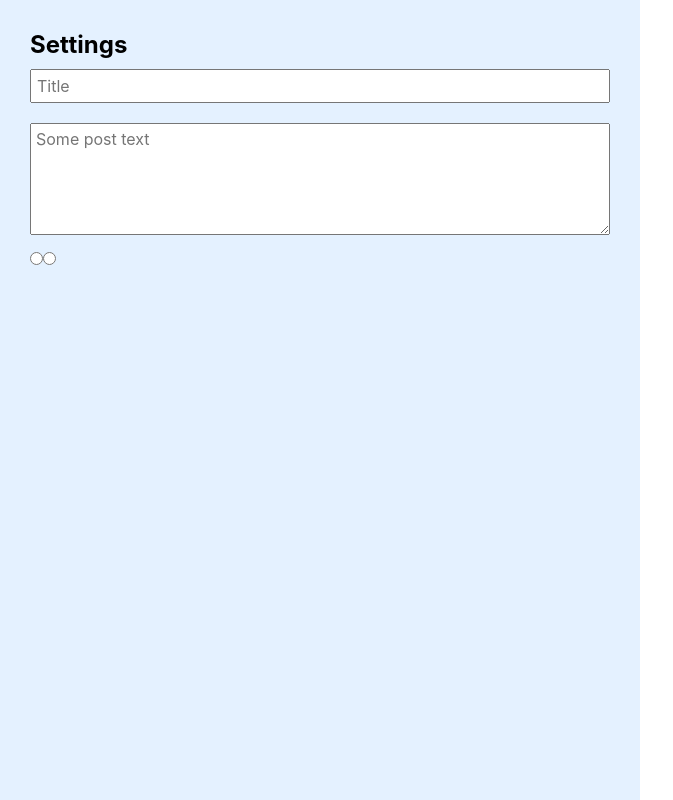
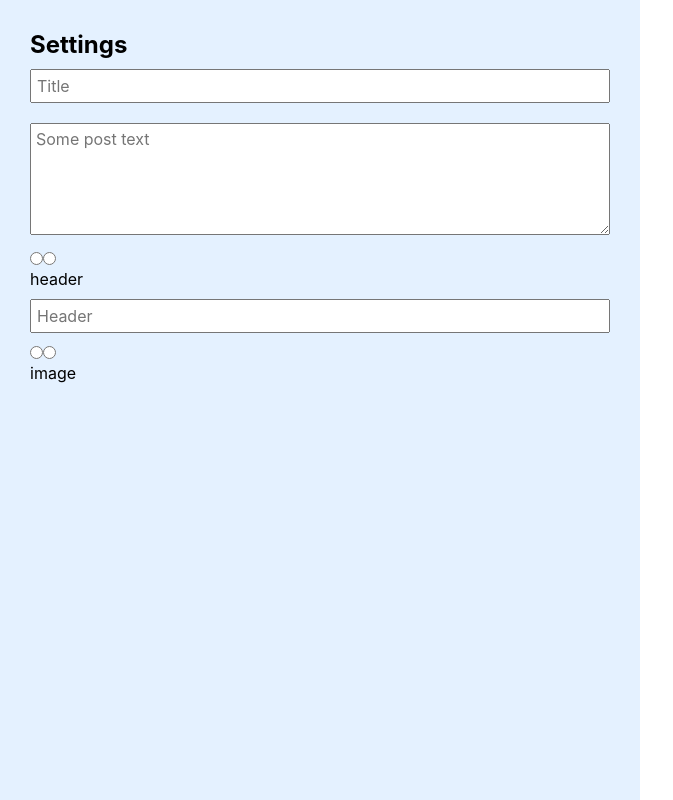
Before and after one commit to ElisabethFox/react-test-task, a React (Create React App) app: page / in a window 1280 px wide. Shown: the whole page, without its empty margins (0-673 px from the left). Built offline with nearby package versions, Linux system fonts and the light colour scheme.

Commit message:
fix components to Post Editor

```diff
--- a/src/components/App.jsx
+++ b/src/components/App.jsx
@@ -1,5 +1,5 @@
 import PostEditor from "./post-editor/PostEditor";
-import PostPreview from "./PostPreview";
+import PostPreview from "./post-preview/PostPreview";
 
 const App = () => {
     return (
--- a/src/components/post-editor/TitleForm.jsx
+++ b/src/components/post-editor/InputForm.jsx
@@ -1,16 +1,16 @@
 import Form from 'react-bootstrap/Form';
 
-const TitleForm = () => {
+const InputForm = ({ name }) => {
     return (
         <Form>
             <Form.Group className="mb-10">
                     <Form.Control
                         as="input"
                         type="text"
-                        name="title"
-                        aria-label="Title"
+                        name={name}
+                        aria-label={name}
                         className="form"
-                        placeholder="Title"
+                        placeholder={name}
                         //onChange={{}}
                     />
             </Form.Group>
@@ -18,4 +18,4 @@ const TitleForm = () => {
     );
 }
 
-export default TitleForm;
+export default InputForm;
--- a/src/components/post-editor/PostEditor.jsx
+++ b/src/components/post-editor/PostEditor.jsx
@@ -1,25 +1,21 @@
-import ToggleButtonGroup from 'react-bootstrap/ToggleButtonGroup'
-import ToggleButton from 'react-bootstrap/ToggleButton'
-import TitleForm from './TitleForm';
+import InputForm from './InputForm';
 import PostTextForm from './PostTextForm';
+import Toggle from './Toggle';
 
 const PostEditor = () => {
     return (
         <div className="post-container post-editor">
             <h2 className="post-editor__title">Settings</h2>
 
-            <TitleForm />
+            <InputForm name="Title" />
             <PostTextForm />
 
-            <ToggleButtonGroup name="toggle" type="radio" variant="primary">
-                <ToggleButton value={false}>
+            <Toggle title="header"/>
+            <InputForm name="Header" />
 
-                </ToggleButton>
+            <Toggle title="image"/>
 
-                <ToggleButton value={true}>
 
-                </ToggleButton>
-            </ToggleButtonGroup>
         </div>
     );
 }
--- /dev/null
+++ b/src/components/post-editor/Toggle.jsx
@@ -0,0 +1,19 @@
+import ToggleButtonGroup from 'react-bootstrap/ToggleButtonGroup';
+import ToggleButton from 'react-bootstrap/ToggleButton';
+
+const Toggle = ({ title }) => {
+    return (
+    <ToggleButtonGroup name="toggle" type="radio" variant="primary">
+
+        <ToggleButton value={false}>
+        </ToggleButton>
+
+        <ToggleButton value={true}>
+        </ToggleButton>
+
+        <p>{title}</p>
+    </ToggleButtonGroup>
+    );
+}
+
+export default Toggle;
--- /dev/null
+++ b/src/components/post-preview/PostContentContainer.jsx
@@ -0,0 +1,9 @@
+const PostContentContainer = () => {
+    return (
+        <div>
+
+        </div>
+    );
+}
+
+export default PostContentContainer;
--- a/src/components/PostPreview.jsx
+++ b/src/components/post-preview/PostPreview.jsx
@@ -1,6 +1,9 @@
+import PostContentContainer from "./PostContentContainer";
+
 const PostPreview = () => {
     return (
         <div className="post-container post-preview">
+            <PostContentContainer />
         </div>
     );
 }
```
Also changed, not shown: src/components/post-editor/ToggleButton.jsx (deleted).
